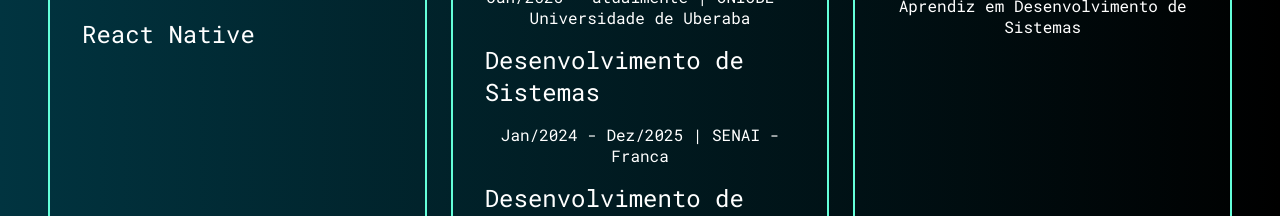
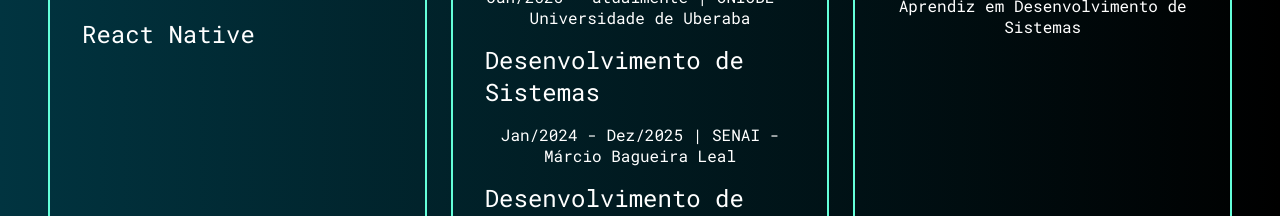
Before and after one commit to ThaissaDomiciano/portfolio, a React (Vite) app: page / in a window 1280 px wide. Shown: the part 1260-1476 px from the top of the page. Built offline with nearby package versions, Linux system fonts and the light colour scheme.

Commit message:
alteração nome da instituicao

```diff
--- a/src/sections/About.jsx
+++ b/src/sections/About.jsx
@@ -25,7 +25,7 @@
             <li className="li-title">Análise e Desenvolvimento de Sistemas</li>
             <li className="li-text">Jan/2025 - atualmente | UNIUBE - Universidade de Uberaba</li>
             <li className="li-title">Desenvolvimento de Sistemas</li>
-            <li className="li-text">Jan/2024 - Dez/2025 | SENAI - Franca</li>
+            <li className="li-text">Jan/2024 - Dez/2025 | SENAI - Márcio Bagueira Leal</li>
             <li className="li-title">Desenvolvimento de Sistemas</li>
             <li className="li-text">Jan/2021 - Jul/2022 | ETEC Pedro Badran</li>
           </ul>
```
